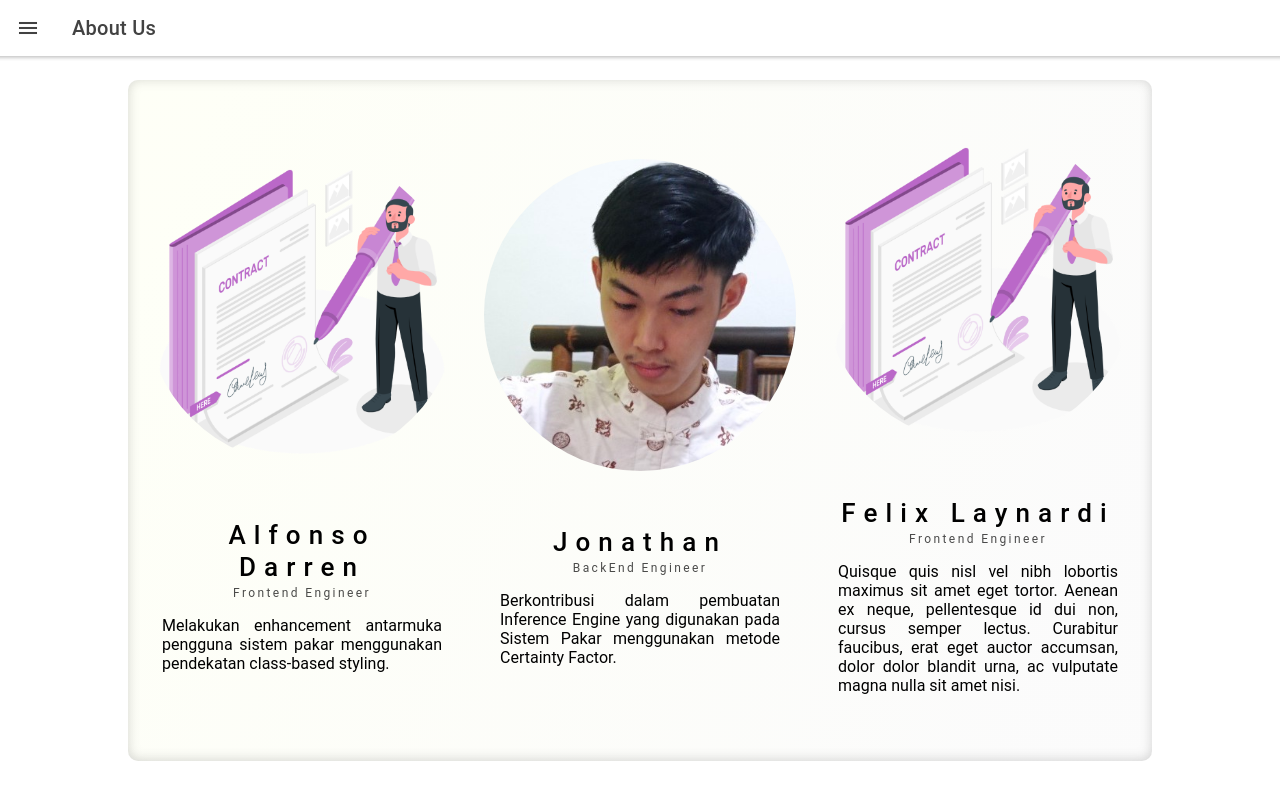
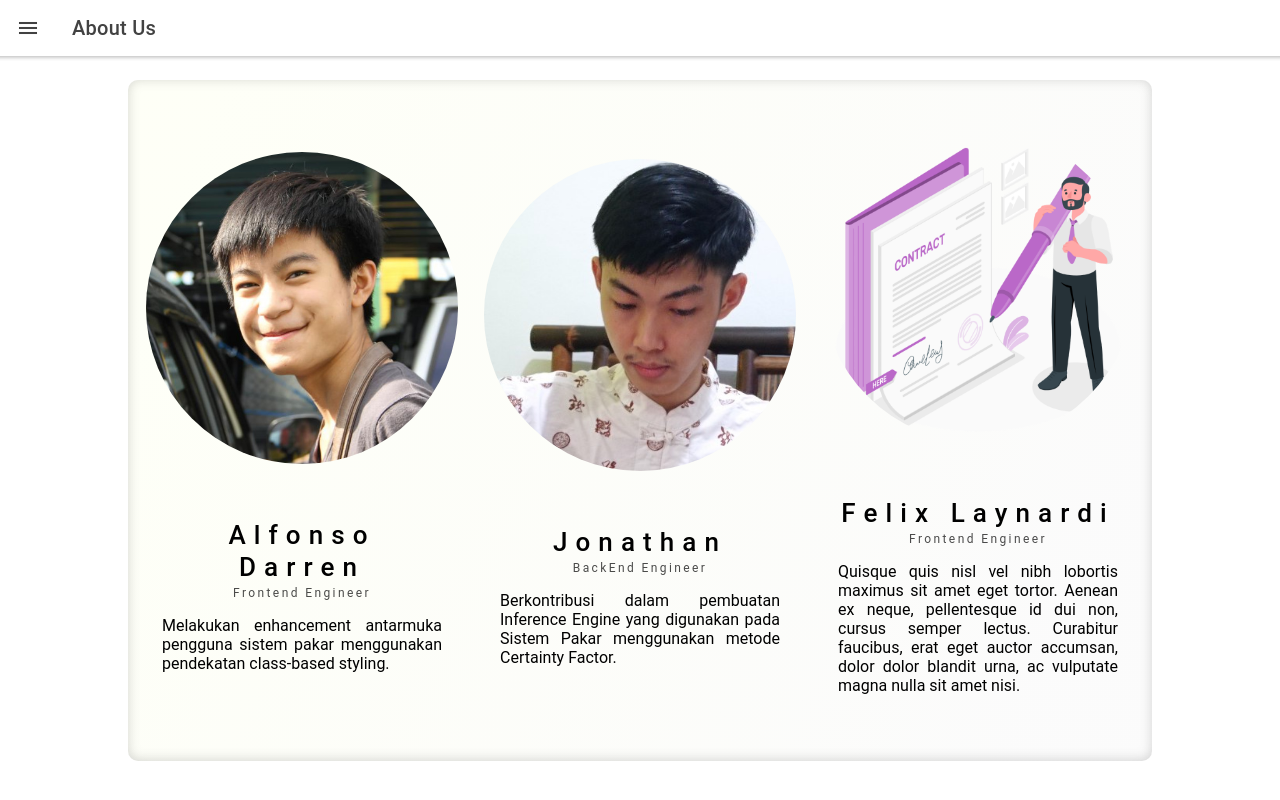
Before and after one commit to zerowu49/sispak, a React (Create React App) app: page /aboutus in a window 1280 px wide. Built offline with nearby package versions, Linux system fonts and the light colour scheme.

Commit message:
Personalized About Photo

```diff
--- a/src/pages/About/About.tsx
+++ b/src/pages/About/About.tsx
@@ -1,6 +1,7 @@
 import { IonButtons, IonContent, IonHeader, IonMenuButton, IonPage, IonTitle, IonToolbar, IonGrid, IonRow, IonCol, IonImg, IonAvatar } from '@ionic/react';
 import './About.css'
 import jo from '../../images/jo.jpg'
+import dar from '../../images/dar.jpeg'
 
 const About: React.FC = () => {
   return (
@@ -19,7 +20,7 @@ const About: React.FC = () => {
             <IonRow>
               <IonCol size="12" sizeMd="4" className="about-grid">
                 <div className="about-content-illustration">
-                  <img src="assets/images/readme-illustration-1.png" alt="" />
+                  <img src={dar} alt="" />
                 </div>
                 <div className="about-content-texts">
                     <div className="about-content-title">
```
Also changed, not shown: src/images/dar.jpeg (added).
